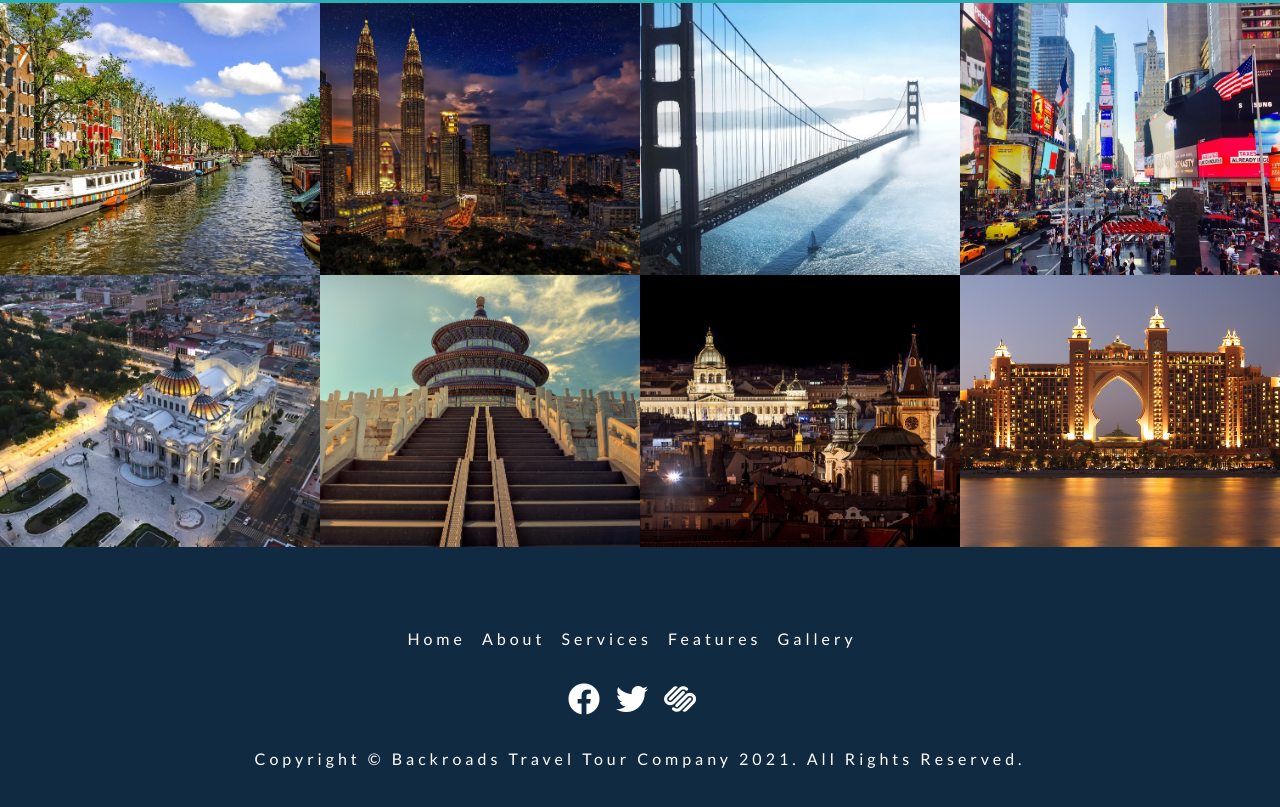
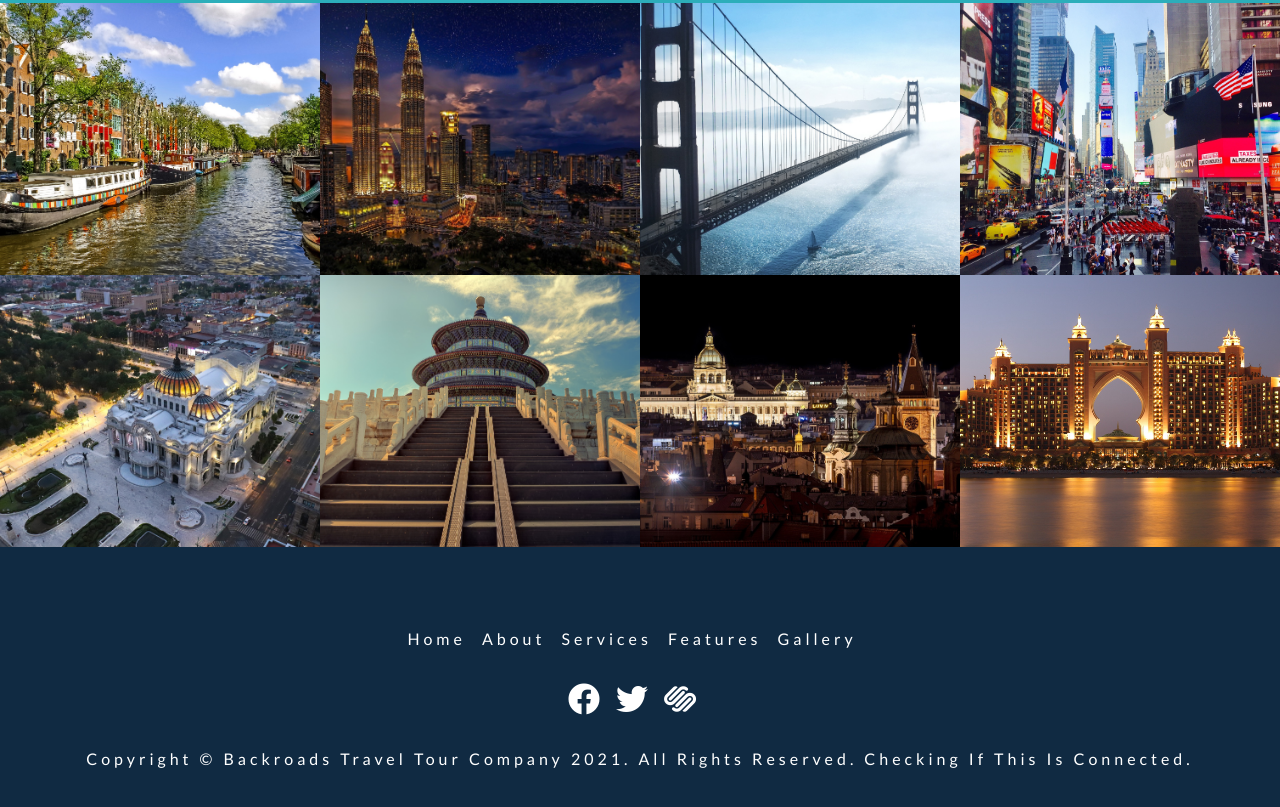
Before and after one commit to acasanova009/WorldCitiesTours, a plain HTML site: page index.html in a window 1280 px wide. Shown: the part 3711-4518 px from the top of the page. Drawn offline with Linux system fonts and the light colour scheme.

Commit message:
Checking

```diff
--- a/index.html
+++ b/index.html
@@ -354,7 +354,7 @@
       </ul>
       <p class="copyright">
         copyright &copy; backroads travel tour company <span id="date"></span>.
-        All rights reserved.
+        All rights reserved. Checking if this is connected.
       </p>
     </footer>
 
```
